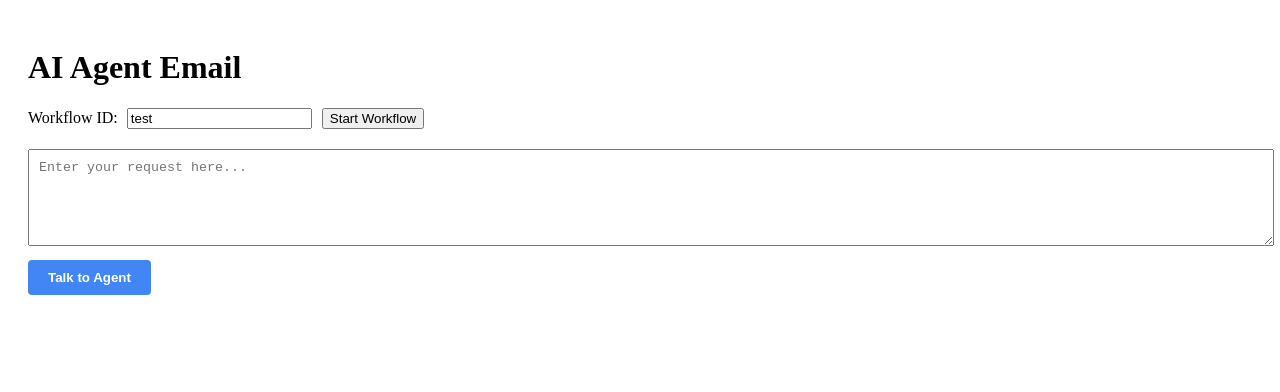
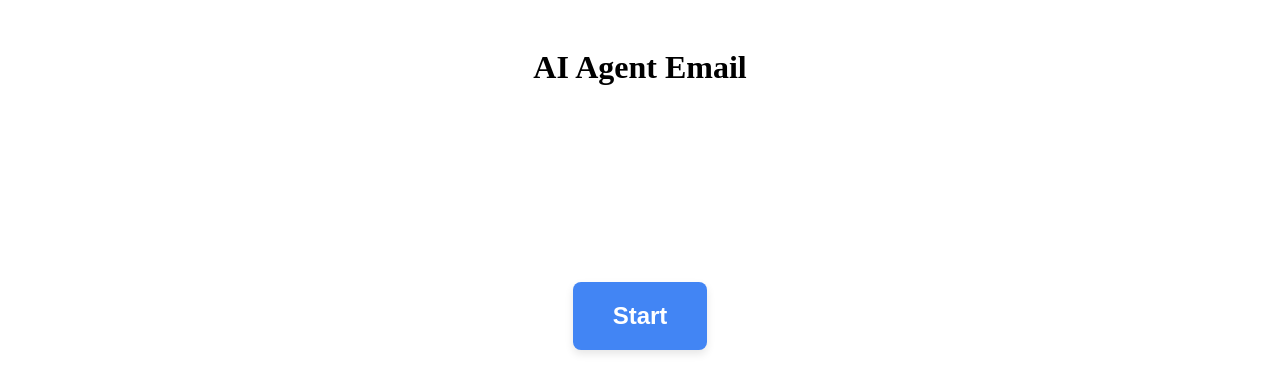
Before and after one commit to indeedeng/iwf-python-samples, a React app in the folder ai-agent-email/: page / in a window 1280 px wide. Shown: the top 392 px of the page. Built offline with nearby package versions, Linux system fonts and the light colour scheme; the HTML template or start-up script is replaced by a standard one.

Commit message:
start api

```diff
--- a/ai-agent-email/src/App.tsx
+++ b/ai-agent-email/src/App.tsx
@@ -1,36 +1,56 @@
-import React, { useState } from 'react';
+import React, { useState, useEffect } from 'react';
+
+// Function to generate UUID
+const generateUUID = (): string => {
+  return 'xxxxxxxx-xxxx-4xxx-yxxx-xxxxxxxxxxxx'.replace(/[xy]/g, function(c) {
+    const r = Math.random() * 16 | 0,
+          v = c === 'x' ? r : (r & 0x3 | 0x8);
+    return v.toString(16);
+  });
+};
 
 const App: React.FC = () => {
-  const [workflowId, setWorkflowId] = useState<string>('test'); // Default workflow ID
+  const [workflowId, setWorkflowId] = useState<string>('');
   const [userInput, setUserInput] = useState<string>('');
   const [response, setResponse] = useState<string>('');
   const [isLoading, setIsLoading] = useState<boolean>(false);
-  const [workflowStarted, setWorkflowStarted] = useState<boolean>(false);
+
+  useEffect(() => {
+    // Check for workflowId in URL parameters on component mount
+    const urlParams = new URLSearchParams(window.location.search);
+    const workflowIdParam = urlParams.get('workflowId');
+
+    if (workflowIdParam) {
+      setWorkflowId(workflowIdParam);
+    }
+  }, []);
 
   const startWorkflow = async () => {
     setIsLoading(true);
     try {
-      const res = await fetch(`/api/ai-agent/start?workflowId=${workflowId}`);
+      // Generate a UUID for the workflow
+      const newWorkflowId = generateUUID();
+
+      // Start the workflow
+      const res = await fetch(`/api/ai-agent/start?workflowId=${newWorkflowId}`);
+
       if (res.ok) {
-        setWorkflowStarted(true);
+        // Redirect to the same page but with the workflowId as a parameter
+        window.location.href = `${window.location.pathname}?workflowId=${newWorkflowId}`;
+      } else {
+        console.error('Failed to start workflow:', await res.text());
       }
     } catch (error) {
       console.error('Error starting workflow:', error);
-    } finally {
       setIsLoading(false);
     }
   };
 
   const sendRequest = async () => {
-    if (!userInput.trim()) return;
+    if (!userInput.trim() || !workflowId) return;
 
     setIsLoading(true);
     try {
-      // Start workflow if not already started
-      if (!workflowStarted) {
-        await startWorkflow();
-      }
-
       const encodedRequest = encodeURIComponent(userInput);
       const res = await fetch(`/api/ai-agent/request?workflowId=${workflowId}&request=${encodedRequest}`);
       const data = await res.text();
@@ -42,28 +62,58 @@ const App: React.FC = () => {
     }
   };
 
+  // Render the UI based on whether we have a workflowId
   return (
-    <div style={{ padding: '20px' }}>
-      <h1>AI Agent Email</h1>
+    <div style={{ padding: '20px', maxWidth: '800px', margin: '0 auto' }}>
+      <h1 style={{ textAlign: 'center', marginBottom: '30px' }}>AI Agent Email</h1>
 
-      <div style={{ marginBottom: '20px' }}>
-        <label htmlFor="workflowId">Workflow ID: </label>
-        <input
-          type="text"
-          id="workflowId"
-          value={workflowId}
-          onChange={(e) => setWorkflowId(e.target.value)}
-          style={{ marginLeft: '5px' }}
-        />
-        {!workflowStarted && (
+      {!workflowId ? (
+        // Show only the start button if no workflowId is present
+        <div style={{
+          display: 'flex',
+          flexDirection: 'column',
+          alignItems: 'center',
+          justifyContent: 'center',
+          height: '50vh'
+        }}>
           <button
             onClick={startWorkflow}
             disabled={isLoading}
-            style={{ marginLeft: '10px' }}
+            style={{
+              padding: '20px 40px',
+              fontSize: '24px',
+              backgroundColor: '#4285f4',
+              color: 'white',
+              border: 'none',
+              borderRadius: '8px',
+              cursor: 'pointer',
+              fontWeight: 'bold',
+              boxShadow: '0 4px 8px rgba(0,0,0,0.1)'
+            }}
           >
-            Start Workflow
+            Start
           </button>
-        )}
+          {isLoading && <p style={{ marginTop: '20px' }}>Starting workflow...</p>}
+        </div>
+      ) : (
+        // Show the chat interface if workflowId is present
+        <div>
+          <div style={{ marginBottom: '20px' }}>
+            <label htmlFor="workflowId">Workflow ID: </label>
+            <span
+              id="workflowId"
+              style={{
+                display: 'inline-block',
+                padding: '8px',
+                backgroundColor: '#f5f5f5',
+                border: '1px solid #ddd',
+                borderRadius: '4px',
+                marginLeft: '5px',
+                fontFamily: 'monospace'
+              }}
+            >
+              {workflowId}
+            </span>
           </div>
 
           <div>
@@ -72,39 +122,60 @@ const App: React.FC = () => {
               onChange={(e) => setUserInput(e.target.value)}
               placeholder="Enter your request here..."
               rows={5}
-          style={{ width: '100%', padding: '10px', marginBottom: '10px' }}
+              style={{
+                width: '100%',
+                padding: '12px',
+                marginBottom: '15px',
+                borderRadius: '4px',
+                border: '1px solid #ddd',
+                fontSize: '16px'
+              }}
             />
 
             <button
               onClick={sendRequest}
               disabled={isLoading || !userInput.trim()}
               style={{
-            padding: '10px 20px',
+                padding: '12px 24px',
                 backgroundColor: '#4285f4',
                 color: 'white',
                 border: 'none',
                 borderRadius: '4px',
                 cursor: 'pointer',
-            fontWeight: 'bold'
+                fontWeight: 'bold',
+                fontSize: '16px',
+                width: '100%'
               }}
             >
               Talk to Agent
             </button>
           </div>
 
-      {isLoading && <p>Processing...</p>}
+          {isLoading &&
+            <div style={{
+              textAlign: 'center',
+              margin: '20px 0',
+              color: '#666'
+            }}>
+              Processing your request...
+            </div>
+          }
 
           {response && (
-        <div style={{ marginTop: '20px' }}>
+            <div style={{ marginTop: '30px' }}>
               <h2>Response:</h2>
               <div style={{
                 border: '1px solid #ddd',
-            padding: '15px',
+                padding: '20px',
                 borderRadius: '4px',
-            backgroundColor: '#f9f9f9'
+                backgroundColor: '#f9f9f9',
+                boxShadow: '0 2px 4px rgba(0,0,0,0.05)',
+                whiteSpace: 'pre-wrap'
               }}>
                 {response}
               </div>
+            </div>
+          )}
         </div>
       )}
     </div>
```
Also changed, not shown: ai-agent-email/static/js/bundle.js. Lines whose indentation alone changed are shown as unchanged.
